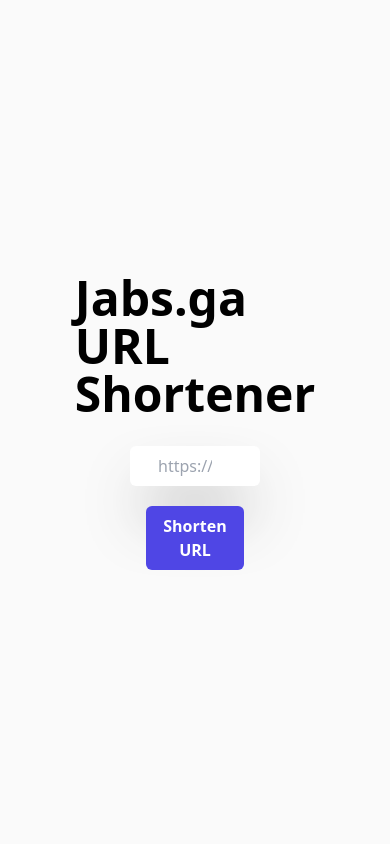
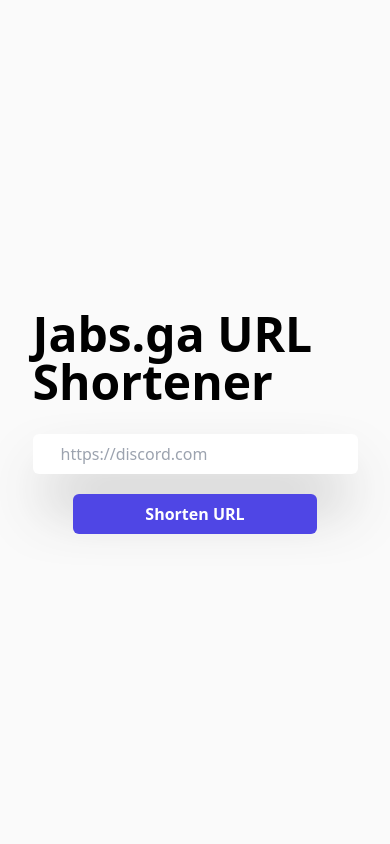
Before and after one commit to jabezborja/jabsga, a Django app: page / in a window 390 px wide. Run offline with Django 3.2, Linux system fonts and the light colour scheme; some libraries are stand-ins or nearby versions.

Commit message:
tweak: web responsiveness

```diff
--- a/templates/home.html
+++ b/templates/home.html
@@ -18,7 +18,7 @@
 {% endblock %}
 
 {% block content %}
-    <div class="flex flex-col items-center justify-center align-middle h-screen w-4/12 mx-auto">
+    <div class="flex flex-col items-center justify-center align-middle h-screen w-10/12 mx-auto lg:w-4/12">
         {% if from == "home" %}
             <!--Home Page-->
             <h1 class="text-5xl font-bold">Jabs.ga URL Shortener</h1>
@@ -29,7 +29,7 @@
             </form>
         {% elif from == "post" %}
             <!--Page if the URL is entered-->
-            <div>
+            <div class="rounded-md p-9 border border-[#8f8f8f]">
                 <h1 class="text-3xl font-bold">Your URL has been shortened!</h1>
                 <div>
                     Long URL: {{url}}<br>
```
Also changed, not shown: db.sqlite3.
